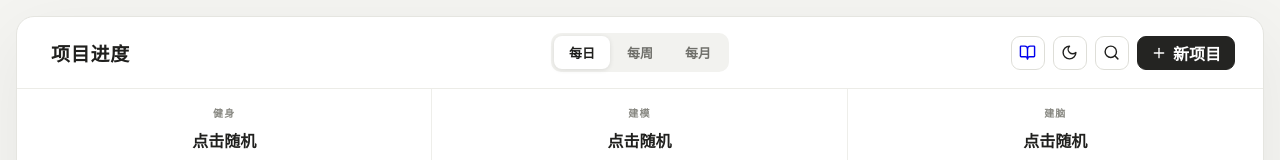
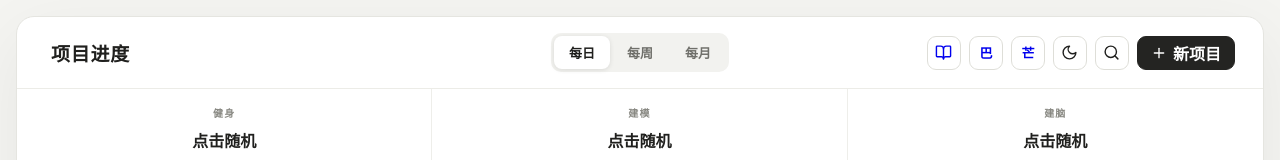
Before and after one commit to sange1022/project-checkin-dashboard, a React (Vite) app: page / in a window 1280 px wide. Shown: the top 160 px of the page. Built offline with nearby package versions, Linux system fonts and the light colour scheme; the HTML template or start-up script is replaced by a standard one.

Commit message:
feat: add Buffett and Munger shortcuts

```diff
--- a/src/App.tsx
+++ b/src/App.tsx
@@ -168,6 +168,8 @@ export default function App() {
           >
             <BookOpen size={17} />
           </a>
+          <a className="icon-button shortcut-character" href="https://learnbuffett.com" target="_blank" rel="noopener noreferrer" aria-label="Learn Buffett" title="Learn Buffett">巴</a>
+          <a className="icon-button shortcut-character" href="https://mungermodels.com" target="_blank" rel="noopener noreferrer" aria-label="Munger Models" title="Munger Models">芒</a>
           <button className="icon-button" aria-label={actualTheme === 'dark' ? '切换白天模式' : '切换夜晚模式'} onClick={toggleTheme}>
             {actualTheme === 'dark' ? <Sun size={17} /> : <Moon size={17} />}
           </button>
--- a/src/styles.css
+++ b/src/styles.css
@@ -43,6 +43,7 @@ body, .app-shell, button, input, .checkin-cell, .aggregate-cell { transition: co
 .icon-button, .new-project-button, .today-button, .ghost-button, .primary-button { min-height: 34px; border: 1px solid #deded8; background: #fff; border-radius: 9px; cursor: pointer; display: inline-flex; align-items: center; justify-content: center; gap: 6px; }
 .icon-button { width: 34px; padding: 0; }
 .top-actions a.icon-button { text-decoration: none; }
+.shortcut-character { font-size: 13px; font-weight: 700; }
 .new-project-button, .today-button, .ghost-button, .primary-button { padding: 0 13px; }
 .new-project-button, .primary-button { background: #242422; color: #fff; border-color: #242422; }
 .primary-button:disabled { opacity: .4; cursor: not-allowed; }
```
Also changed, not shown: 3 other files (tests, documents, lock files or other folders).
